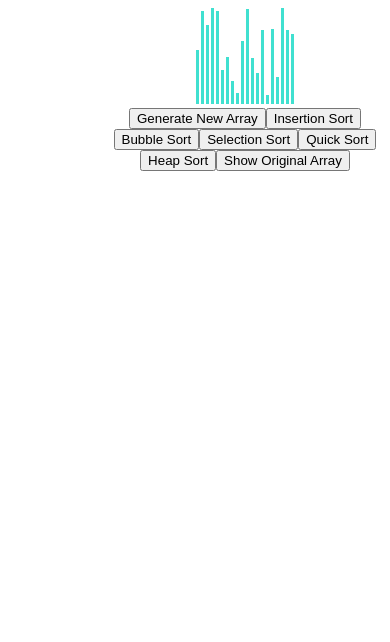
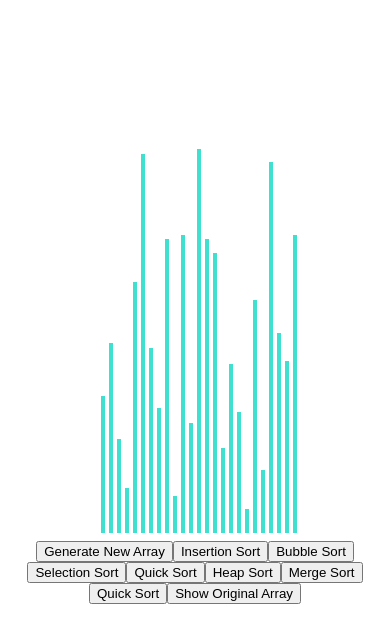
Before and after one commit to Anaveragec0der/Visuorythm, a React (Create React App) app: page / in a window 390 px wide. Shown: the top 642 px of the page. Built offline with nearby package versions, Linux system fonts and the light colour scheme.

Commit message:
Implemented Merge and Quick Sort. Added responsiveness to the bars

```diff
--- a/src/SortingVisualizer.jsx
+++ b/src/SortingVisualizer.jsx
@@ -5,7 +5,9 @@ import  {
   bubbleSort,
   Heapify,
   HeapSort,
-  SelectionSort
+  SelectionSort,
+  mergeSort,
+  quickSort
 } from "./sortingAlgorithm/allSortingAlgrithms";
 
 function SortingVisualizer() {
@@ -15,10 +17,15 @@ function SortingVisualizer() {
     return Math.floor(Math.random() * (max - min + 1) + min);
   }
 
+  window.onresize = resetArray;
+
   function resetArray() {
     const arr = [];
-    for (let i = 0; i < 20; i++) {
-      arr.push(randomInterval(5, 100));
+    const arrayBar = document.querySelector('.array-bar');
+    const effectiveSize = arrayBar.getBoundingClientRect().width + 4;
+    const maxBars = (window.innerWidth/2)/effectiveSize;
+    for (let i = 0; i < maxBars; i++) {
+      arr.push(randomInterval(20, 400));
     }
     setArray(arr);
     // console.log("reset button clicked");
@@ -206,13 +213,89 @@ function SortingVisualizer() {
 
   }
 
+  async function performMergeSort() {
+    let {steps,sortedArray} = mergeSort(array.slice());
+    for(let i=0;i<steps.length;i++){
+      for(let j=0;j<steps[i].length;j++){
+          let a = document.getElementById(steps[i][j].a);
+          let c = document.getElementById(steps[i][j].copy.pos);
+          let b = document.getElementById(steps[i][j].b);
+          a.classList.toggle('active');
+          b?.classList.toggle('active');
+          c.classList.toggle('copiedposition');
+          await sleep(30);
+          c.style.height = `${steps[i][j].copy.val}px`;
+          await sleep(30);
+          a.classList.toggle('active');
+          b?.classList.toggle('active');
+          c.classList.toggle('copiedposition');
+      }
+    }
+    setArray(sortedArray);
+  }
+
   //display original array in the console
   function ShowArray() {
     console.log(array);
   }
+
   //QuickSort Visualization
   async function performQuickSort() {
-    const objectArray = QuickSort(array, 0, array.length - 1);
+    let {steps,sortedArray} = quickSort(array.slice());
+    for(let i =0;i<steps.length;i++){
+      for(let j=0;j<steps[i].length;j++){
+        if(j===0){
+          const highIndex = document.getElementById(steps[i][j].b);
+          const pivot = document.getElementById(steps[i][j].a);
+          pivot.classList.toggle('copiedposition');
+          await sleep(30);
+          highIndex.classList.toggle('active');
+          await sleep(30);
+          const tmp = highIndex.style.height;
+          highIndex.style.height = pivot.style.height;
+          pivot.style.height = tmp;
+          pivot.classList.toggle('copiedposition');
+          pivot.classList.toggle('active')
+          highIndex.classList.toggle('active');
+          highIndex.classList.toggle('copiedposition');
+          await sleep(30);
+          pivot.classList.toggle('active');
+          await sleep(30);
+          continue;
+        }
+        if(j===steps[i].length-1){
+          const a = document.getElementById(steps[i][j].a);
+          const b = document.getElementById(steps[i][j].b);
+          a.classList.toggle('active');
+          await sleep(30);
+          const tmp = b.style.height;
+          b.style.height = a.style.height;
+          a.style.height = tmp;
+          await sleep(30);
+          a.classList.toggle('active');
+          b.classList.toggle('copiedposition');
+          a.classList.toggle('copiedposition');
+          await sleep(30);
+          a.classList.toggle('copiedposition');
+          continue;
+        }
+        let a,b;
+        a = document.getElementById(steps[i][j].a);
+        b = document.getElementById(steps[i][j].b);
+        a.classList.toggle('active');
+        b.classList.toggle('active');
+        if(steps[i][j].swap){
+          await sleep(30);
+          const tmp = a.style.height;
+          a.style.height = b.style.height;
+          b.style.height = tmp;
+        }
+        await sleep(30);
+        a.classList.toggle('active');
+        b.classList.toggle('active');
+      }
+    }
+    setArray(sortedArray);
   }
 
   //Heap Sort Visualization
@@ -220,24 +303,28 @@ function SortingVisualizer() {
   return (
     <div>
       <div className="array-container">
+        <div className="array-bar" style={{visibility:'hidden'}}></div>
         {array.map((value, index) => (
           <div
             className="array-bar"
             key={index}
+            id={index}
             style={{ height: `${value}px` }}
           >
             {" "}
           </div>
         ))}
         <br />
+        </div>
         <button onClick={generateNewArray}> Generate New Array </button>
         <button onClick={performInsertionSort}>Insertion Sort</button>
         <button onClick={performBubbleSort}>Bubble Sort</button>
         <button onClick={performSelectionSort}>Selection Sort</button>
         <button onClick={performQuickSort}>Quick Sort</button>
         <button onClick={performHeapSort}>Heap Sort</button>
+        <button onClick={performMergeSort}>Merge Sort</button>
+        <button onClick={performQuickSort}>Quick Sort</button>
         <button onClick={ShowArray}> Show Original Array </button>
-      </div>
     </div>
   );
 }
--- a/src/sortingAlgorithm/allSortingAlgrithms.js
+++ b/src/sortingAlgorithm/allSortingAlgrithms.js
@@ -147,4 +147,129 @@ function Delete(arr, n) {
   // return obj;
 }
 
-export { SelectionSort,  InsertionSort, bubbleSort, Heapify, Delete, HeapSort };
+const mergeSort = (array)=>{
+  const steps=[];
+  divideAndMerge(array,0,array.length,steps)
+  return {steps:steps,sortedArray:array};
+}
+
+const divideAndMerge = (array, start, end,steps)=>{
+  if(end-start<2)return;
+  let mid  = parseInt((start+end)/2);
+  divideAndMerge(array,start,mid,steps);
+  divideAndMerge(array,mid,end,steps);
+  merge(array,start,mid,end,steps);
+}
+
+const merge = (array,start,mid,end,steps)=>{
+  if(array[mid-1]<=array[mid]) return;
+  let i=start, j=mid, k=start;
+  const tmpArray = [];
+  const itr = [];
+  while(i<mid&&j<end){
+      itr.push({
+          a:i,
+          b:j,
+          copy:{
+              val:array[i]<=array[j]?array[i]:array[j],
+              pos:k++
+          }
+      })
+      if(array[i]<=array[j]){
+          tmpArray.push(array[i++]);
+      }
+      else{
+          tmpArray.push(array[j++]);
+      }
+  }
+
+  while(i<mid){
+      itr.push({
+          a:i,
+          b:j,
+          copy:{
+              val: array[i],
+              pos:k++
+          }
+      })
+      tmpArray.push(array[i++]);
+  }
+
+  while(j<end){
+      itr.push({
+          a:j,
+          b:i,
+          copy:{
+              val: array[j],
+              pos:k++
+          }
+      })
+      tmpArray.push(array[j++]);
+  }
+  for(k=0;k<tmpArray.length;k++){
+      array[start+k] = tmpArray[k];
+  }
+  steps.push(itr);
+}
+
+const quickSort = (array)=>{
+  const steps=[];
+  partitionAndSort(array, 0, array.length-1,steps);
+  return {steps:steps,sortedArray:array};
+}
+
+const partitionAndSort = (array, lowIndex, highIndex,steps) =>{
+  const itr = [];
+  if(lowIndex>=highIndex)return;
+  const pivotIndex = lowIndex + Math.floor(Math.random()*(highIndex-lowIndex));
+  const pivot = array[pivotIndex];
+  let step = {
+      a: pivotIndex,
+      b: highIndex,
+      swap: true
+  }
+  itr.push(step);
+  [array[pivotIndex],array[highIndex]] = [array[highIndex],array[pivotIndex]];
+  let leftPointer = lowIndex;
+  let rightPointer = highIndex;
+
+  while(leftPointer < rightPointer){
+      while(array[leftPointer] <= pivot && leftPointer < rightPointer){
+          step = {
+              a: leftPointer,
+              b:rightPointer
+          }
+          itr.push(step);
+          leftPointer++;
+      }
+
+      while(array[rightPointer] >= pivot && leftPointer < rightPointer){
+          step = {
+              a: rightPointer,
+              b:leftPointer
+          }
+          itr.push(step);
+          rightPointer--;
+      }
+      step = {
+          a: leftPointer,
+          b: rightPointer,
+          swap: true
+      }
+      itr.push(step);
+      [array[leftPointer],array[rightPointer]] = [array[rightPointer],array[leftPointer]];
+  }
+  step = {
+      a:leftPointer,
+      b:highIndex,
+      swap: true
+  }
+  itr.push(step);
+  [array[leftPointer],array[highIndex]] = [array[highIndex],array[leftPointer]];
+  steps.push(itr);
+
+  partitionAndSort(array, lowIndex, leftPointer-1,steps);
+  partitionAndSort(array, leftPointer+1, highIndex,steps);
+}
+
+export { SelectionSort,  InsertionSort, bubbleSort, Heapify, Delete, HeapSort, mergeSort, quickSort};
--- a/src/sortingVisualizer.css
+++ b/src/sortingVisualizer.css
@@ -1,11 +1,28 @@
 .array-container {
-  position: absolute;
-  left: 100px;
+  height: 60vh;
+  display: flex;
+  align-items: flex-end;
+  justify-content: center;
+  padding: 5% 2% 2%;
 }
 
 .array-bar {
-  width: 3px;
+  width: 7px;
   background-color: turquoise;
   display: inline-block;
-  margin: 0 1px;
+  margin: 0 2px;
 }
+
+@media only screen and (max-width: 600px) {
+  .array-bar {
+    width: 4px;
+  }
+}
+
+.array-bar.active{
+  background: orangered;
+}
+
+.array-bar.copiedposition{
+  background: cornflowerblue;
+}
```
